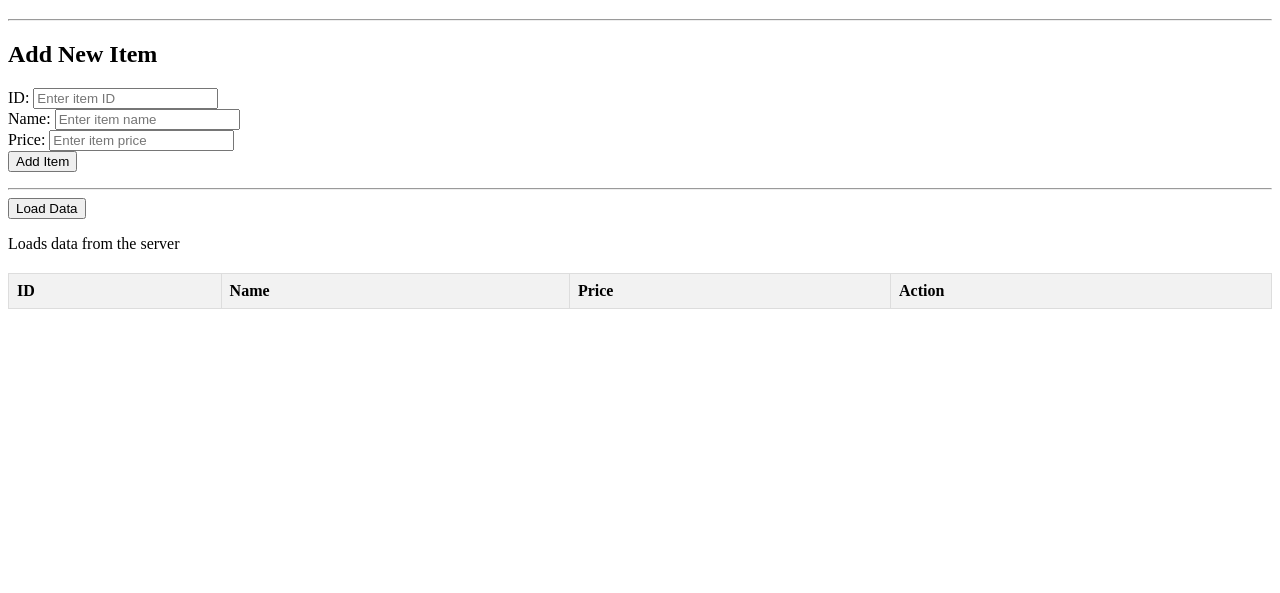
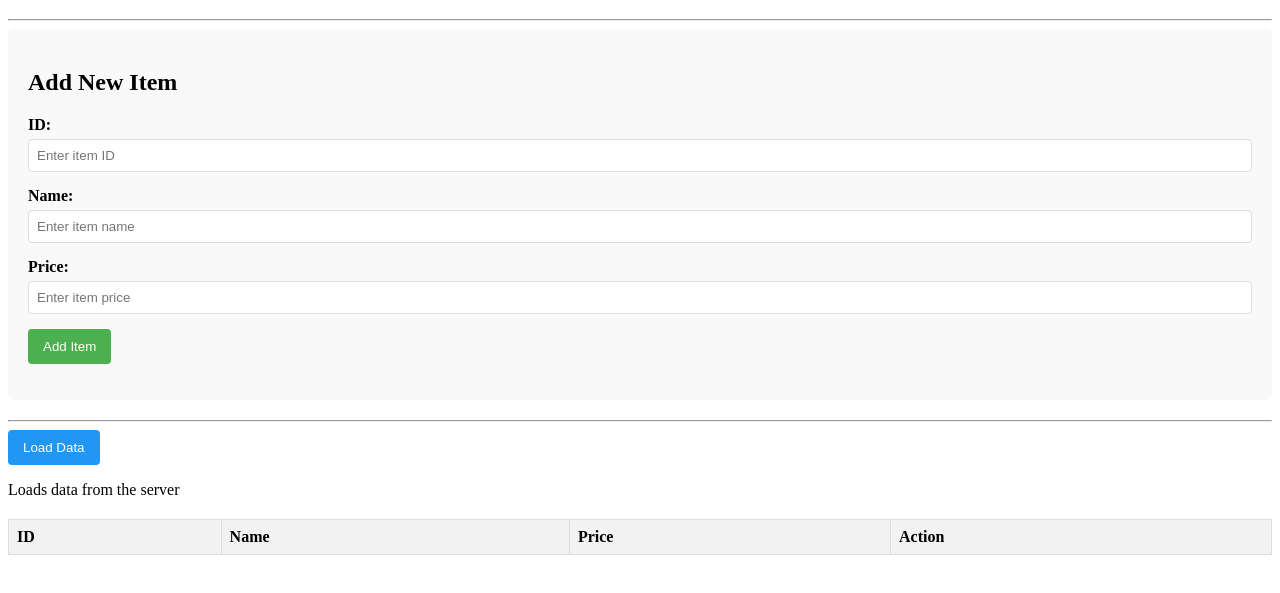
Before and after one commit to tonycukurs/CS-408-Lab11, a website: page index.html in a window 1280 px wide. Shown: the part 67-660 px from the top of the page. Drawn offline with Linux system fonts and the light colour scheme; no server answers.

Commit message:
implmented css and index files to have website look better

```diff
--- a/css/style.css
+++ b/css/style.css
@@ -24,3 +24,59 @@ th {
   cursor: pointer;
   border-radius: 3px;
 }
+
+.item-form {
+  background-color: #f9f9f9;
+  padding: 20px;
+  border-radius: 5px;
+  margin-bottom: 20px;
+}
+
+.form-group {
+  margin-bottom: 15px;
+}
+
+.form-group label {
+  display: block;
+  margin-bottom: 5px;
+  font-weight: bold;
+}
+
+.form-group input {
+  width: 100%;
+  padding: 8px;
+  border: 1px solid #ddd;
+  border-radius: 4px;
+  box-sizing: border-box;
+}
+
+#send-data {
+  background-color: #4CAF50;
+  color: white;
+  padding: 10px 15px;
+  border: none;
+  border-radius: 4px;
+  cursor: pointer;
+}
+
+#send-data:hover {
+  background-color: #45a049;
+}
+
+#form-status {
+  margin-top: 10px;
+  font-style: italic;
+}
+
+#load-data {
+  background-color: #2196F3;
+  color: white;
+  padding: 10px 15px;
+  border: none;
+  border-radius: 4px;
+  cursor: pointer;
+}
+
+#load-data:hover {
+  background-color: #0b7dda;
+}
```
